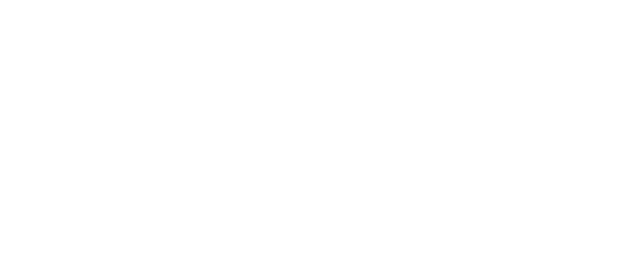
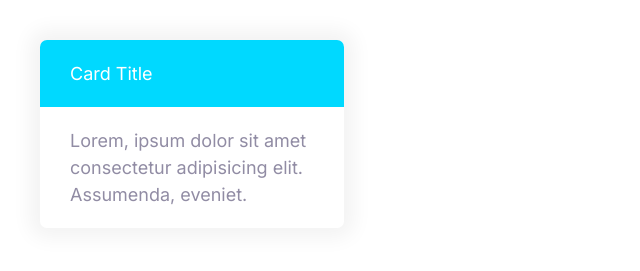
Before and after one commit to yedai13/html-css-moxit, a plain HTML site: page Moshify/index.html in a window 1280 px wide. Shown: the whole page, without its empty margins (0-640 px from the left). Drawn offline with Linux system fonts and the light colour scheme.

Commit message:
build the card component

```diff
--- a/Moshify/css/styles.css
+++ b/Moshify/css/styles.css
@@ -284,3 +284,26 @@ a {
     font-size: 1.5rem;
   }
 }
+
+/* Cards */
+
+.card {
+  border-radius: 7px;
+  box-shadow: 0 0 20px 10px #f3f3f3;
+  overflow: hidden;
+}
+
+.card__header,
+.card__body {
+  padding: 2rem 3rem;
+}
+
+.card--primary .card__header {
+  background: var(--color-primary);
+  color: #fff;
+}
+
+.card--secondary .card__header {
+  background: var(--color-secondary);
+  color: #fff;
+}
--- a/Moshify/index.html
+++ b/Moshify/index.html
@@ -14,5 +14,15 @@
     <link rel="stylesheet" href="css/normalize.css" />
     <link rel="stylesheet" href="css/styles.css" />
   </head>
-  <body></body>
+  <body>
+    <div style="width: 30%; padding: 4rem">
+      <div class="card card--secondary">
+        <header class="card__header">Card Title</header>
+        <div class="card__body">
+          Lorem, ipsum dolor sit amet consectetur adipisicing elit. Assumenda,
+          eveniet.
+        </div>
+      </div>
+    </div>
+  </body>
 </html>
```
Also changed, not shown: Moshify/components/cards.html (added, +9 -0 lines).
